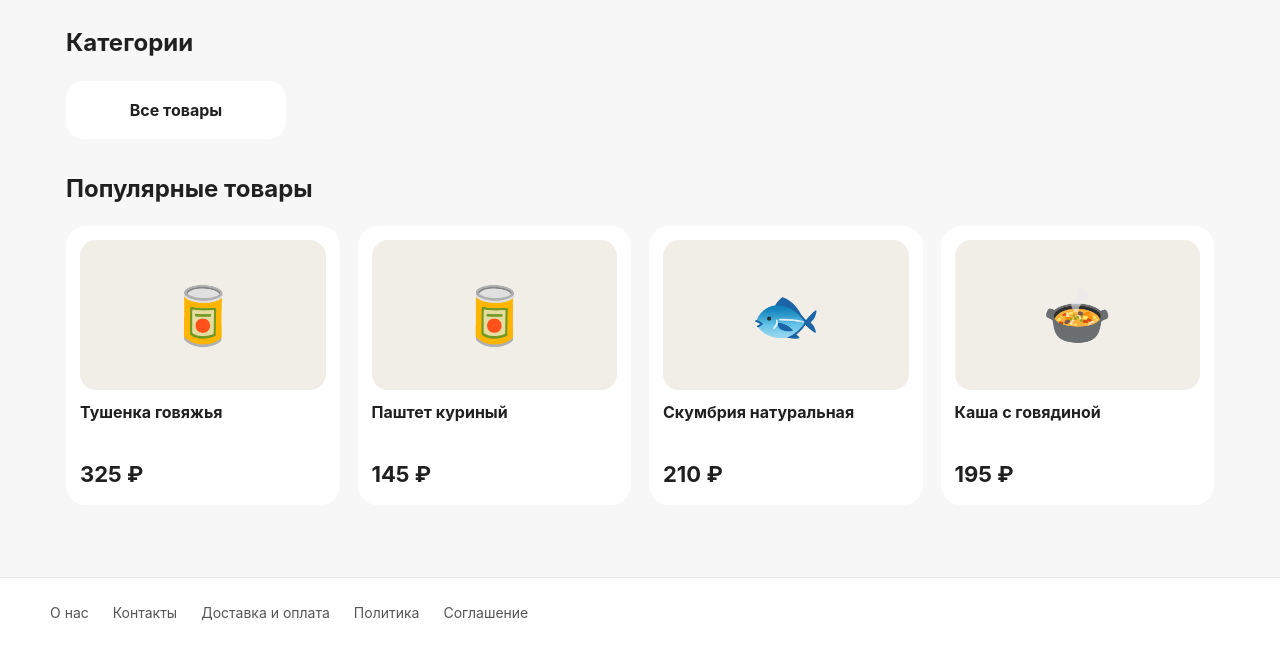
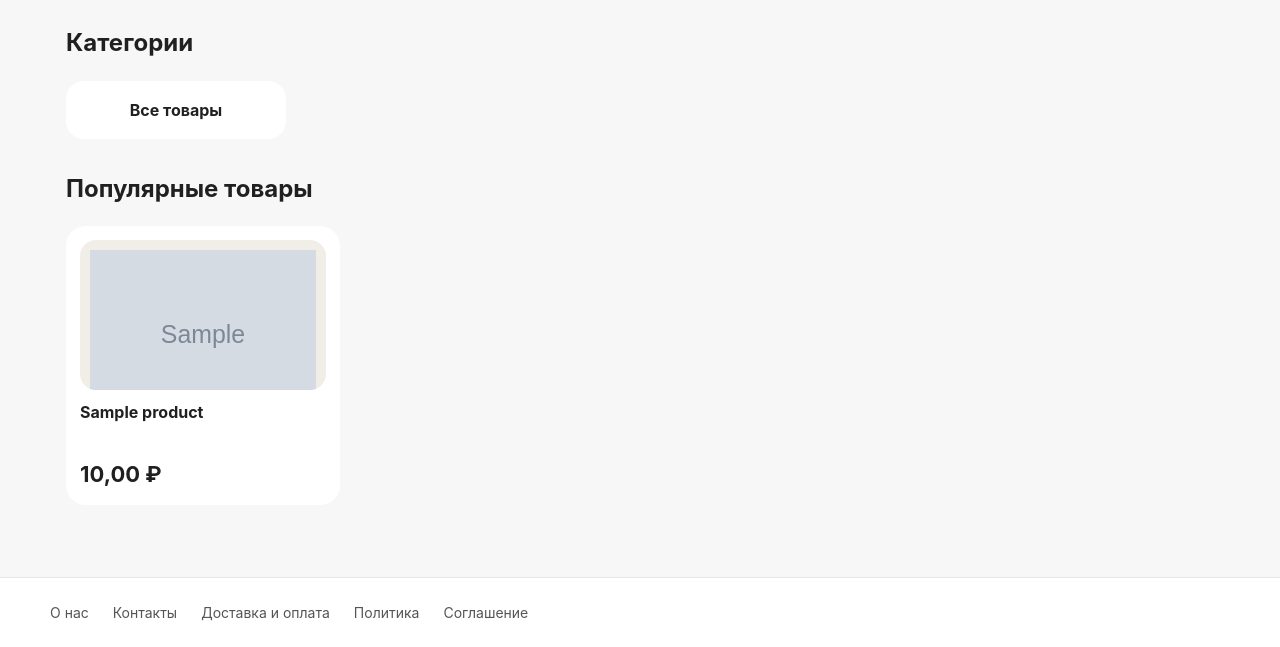
Before and after one commit to Klaus8k/asotia, a Django app: page / in a window 1280 px wide. Shown: the part 443-1090 px from the top of the page. Run offline with Django 5.2, Linux system fonts and the light colour scheme; tables that the repository leaves empty hold one stand-in row (values such as "Sample post"); grey boxes marked "Sample" are stand-in pictures.

Commit message:
товары на главной

```diff
--- a/apps/pages/views.py
+++ b/apps/pages/views.py
@@ -2,7 +2,7 @@ from django.db.models import Case, IntegerField, Value, When
 from django.http import HttpRequest, HttpResponse
 from django.shortcuts import render
 
-from apps.catalog.models import Category
+from apps.catalog.models import Category, Product
 
 
 def render_information_page(
@@ -39,10 +39,21 @@ def home(request: HttpRequest) -> HttpResponse:
         )
         .order_by("home_order")
     )
+    popular_products = (
+        Product.objects.filter(
+            is_active=True,
+            category__is_active=True,
+        )
+        .select_related("category")
+        .order_by("-is_featured", "-created_at")[:4]
+    )
     return render(
         request,
         "pages/home.html",
-        {"categories": categories},
+        {
+            "categories": categories,
+            "popular_products": popular_products,
+        },
     )
 
 
--- a/static/css/site.css
+++ b/static/css/site.css
@@ -296,9 +296,17 @@ input {
   place-items: center;
   height: 150px;
   margin-bottom: 12px;
+  overflow: hidden;
   background: var(--color-soft);
   border-radius: 16px;
   font-size: 56px;
+}
+
+.home-product-visual img {
+  width: 100%;
+  height: 100%;
+  padding: 10px;
+  object-fit: contain;
 }
 
 .home-product-card h3 {
--- a/templates/pages/home.html
+++ b/templates/pages/home.html
@@ -41,33 +41,36 @@
 
     <h2>Популярные товары</h2>
 
-    <div class="home-product-grid">
+    {% if popular_products %}
+        <div class="home-product-grid">
+            {% for product in popular_products %}
+                <article class="home-product-card">
+                    <a
+                        href="{% url 'catalog:product_detail' product.category.slug product.slug %}"
+                        class="home-product-visual"
+                    >
+                        {% if product.image %}
+                            <img
+                                src="{{ product.image.url }}"
+                                alt="{{ product.name }}"
+                            >
+                        {% else %}
+                            <span>🥫</span>
+                        {% endif %}
+                    </a>
 
-        <article class="home-product-card">
-            <div class="home-product-visual">🥫</div>
-            <h3>Тушенка говяжья</h3>
-            <strong>325 ₽</strong>
-        </article>
-
-        <article class="home-product-card">
-            <div class="home-product-visual">🥫</div>
-            <h3>Паштет куриный</h3>
-            <strong>145 ₽</strong>
-        </article>
-
-        <article class="home-product-card">
-            <div class="home-product-visual">🐟</div>
-            <h3>Скумбрия натуральная</h3>
-            <strong>210 ₽</strong>
-        </article>
-
-        <article class="home-product-card">
-            <div class="home-product-visual">🍲</div>
-            <h3>Каша с говядиной</h3>
-            <strong>195 ₽</strong>
-        </article>
-
-    </div>
+                    <h3>
+                        <a href="{% url 'catalog:product_detail' product.category.slug product.slug %}">
+                            {{ product.name }}
+                        </a>
+                    </h3>
+                    <strong>{{ product.price }} ₽</strong>
+                </article>
+            {% endfor %}
+        </div>
+    {% else %}
+        <p>Товаров пока нет.</p>
+    {% endif %}
 
 </section>
 
```
Also changed, not shown: apps/pages/tests.py (+27 -1 lines).
